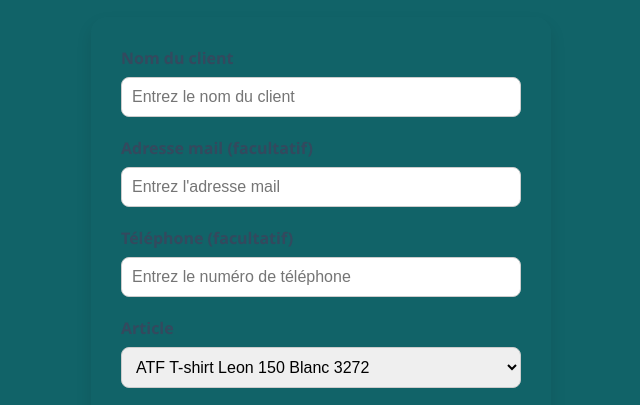
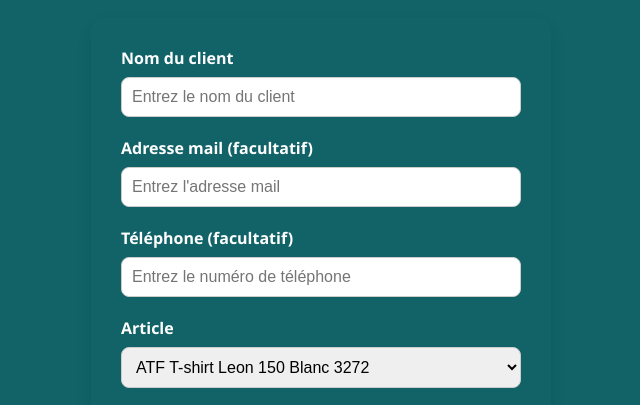
Before and after one commit to clem141100/TARIFS-ALTICONCEPTION, a plain HTML site: page index.html in a window 1280 px wide. Shown: the part 323-728 px from the top of the page, without its empty margins (319-959 px from the left). Drawn offline with nearby package versions, Linux system fonts and the light colour scheme.

Commit message:
Update index.html

```diff
--- a/index.html
+++ b/index.html
@@ -39,7 +39,7 @@
       display: block;
       margin-bottom: 8px;
       font-weight: 600;
-      color: #34495e;
+      color: white;
     }
     select, input[type="number"], input[type="text"], input[type="email"], input[type="tel"] {
       width: 100%;
```
